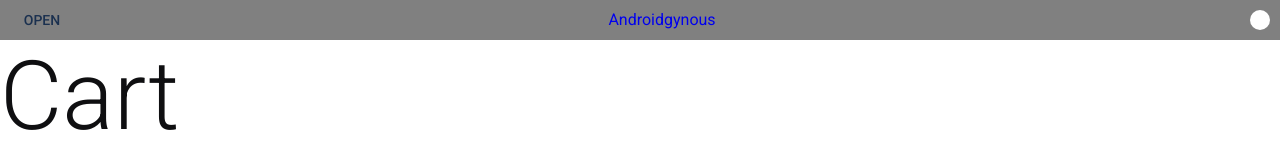
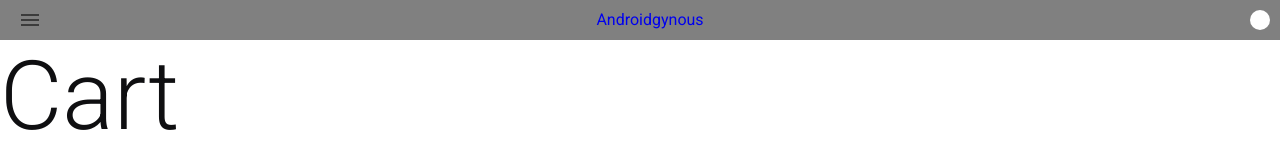
Before and after one commit to AustinWhitbeck/Androidgynous-Store, a Next.js app: page /cart in a window 1280 px wide. Shown: the top 160 px of the page. Built offline with nearby package versions, Linux system fonts and the light colour scheme.

Commit message:
added menu button icon instead of words

```diff
--- a/src/components/TopNavigation/index.tsx
+++ b/src/components/TopNavigation/index.tsx
@@ -1,8 +1,9 @@
 'use client';
-import { Box, Button, Drawer, Typography } from '@mui/material';
+import { useEffect, useState } from 'react';
+import { Box, Button, Drawer, IconButton, Typography } from '@mui/material';
+import MenuIcon from '@mui/icons-material/Menu';
 import Link from 'next/link';
 import { usePathname } from 'next/navigation';
-import { useEffect, useState } from 'react';
 
 const TopNavigation = () => {
   // Hooks
@@ -16,7 +17,9 @@ const TopNavigation = () => {
   return (
     <>
       <Box sx={{ display: 'flex', alignItems: 'center', justifyContent: 'space-between', height: '40px', width: '100%', padding: '10px', backgroundColor: 'gray'}}>
-        <Button onClick={() => setDrawerOpen(true)}>Open</Button>
+        <IconButton onClick={() => setDrawerOpen(true)}>
+          <MenuIcon />
+        </IconButton>
         <Link href="/" style={{ textDecoration: 'none'}}>
           <Typography> Androidgynous</Typography>
         </Link>
```
